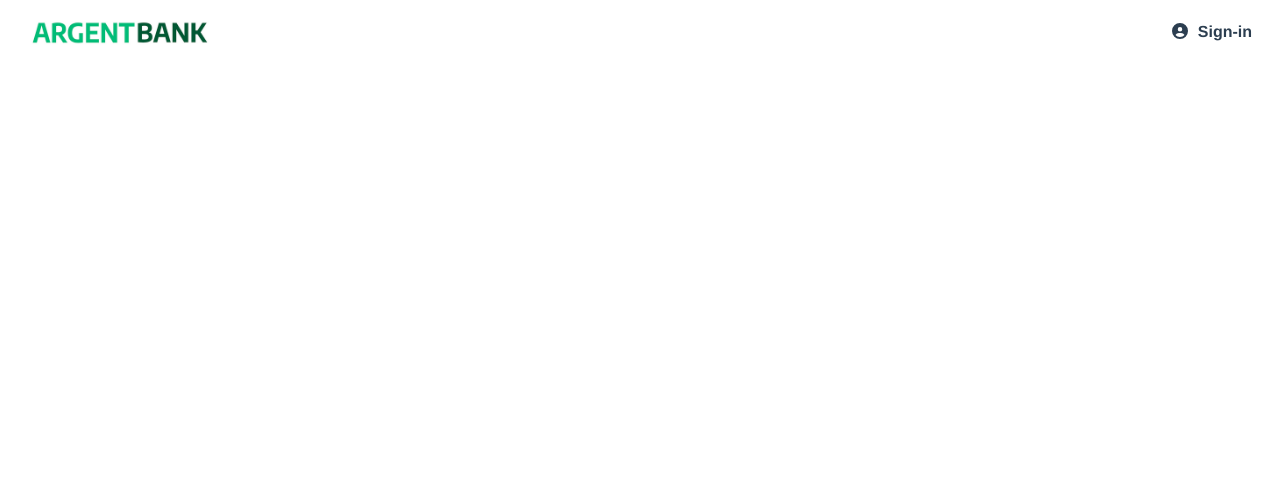
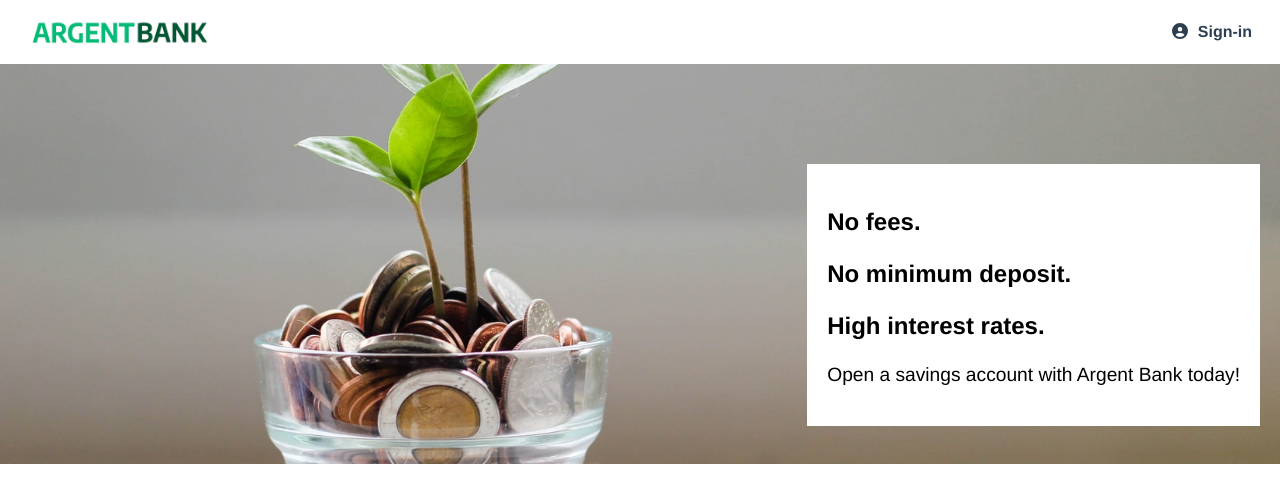
Before and after one commit to itimoreo/argent-bank, a React (Create React App) app: page / in a window 1280 px wide. Shown: the top 502 px of the page. Built offline with nearby package versions, Linux system fonts and the light colour scheme.

Commit message:
ajout du "Hero" composant

```diff
--- a/src/App.js
+++ b/src/App.js
@@ -1,11 +1,13 @@
 import logo from './logo.svg';
 import './App.css';
 import Header from './Composant/Header';
+import Hero from './Composant/Hero';
 
 function App() {
   return (
     <div className="App">
       <Header />
+      <Hero />
     </div>
   );
 }
--- /dev/null
+++ b/src/Composant/Hero.jsx
@@ -0,0 +1,22 @@
+import React from 'react';
+import bankTree from '../assets/img/bank-tree.jpeg';
+
+const Hero = () => {
+    return (
+        <div style={{ width: '100%', height: '400px', position: 'relative' }}>
+            <img
+                src={bankTree}
+                alt="Image d'une plante avec des pièces de monnaie à la place de la terre."
+                style={{ width: '100%', height: '100%', objectFit: 'cover' }}
+            />
+            <section className='hero-content' style={{position: 'absolute',top:'80px', right: '0', background: 'white', padding: '20px', margin: '20px', textAlign: 'left'}}>
+                <p style={{fontSize:'1.5rem' , fontWeight: 'bold'}}>No fees.</p>
+                <p style={{fontSize:'1.5rem' , fontWeight: 'bold'}}>No minimum deposit.</p>
+                <p style={{fontSize:'1.5rem' , fontWeight: 'bold'}}>High interest rates.</p>
+                <p style={{fontSize:'1.2rem'}}>Open a savings account with Argent Bank today!</p>
+            </section>
+        </div>
+    );
+};
+
+export default Hero;
--- a/src/index.css
+++ b/src/index.css
@@ -1,3 +1,6 @@
+*{
+  font-family: Avenir, Helvetica, Arial, sans-serif;
+}
 html{
   font-family: Avenir, Helvetica, Arial, sans-serif;
 }
```
